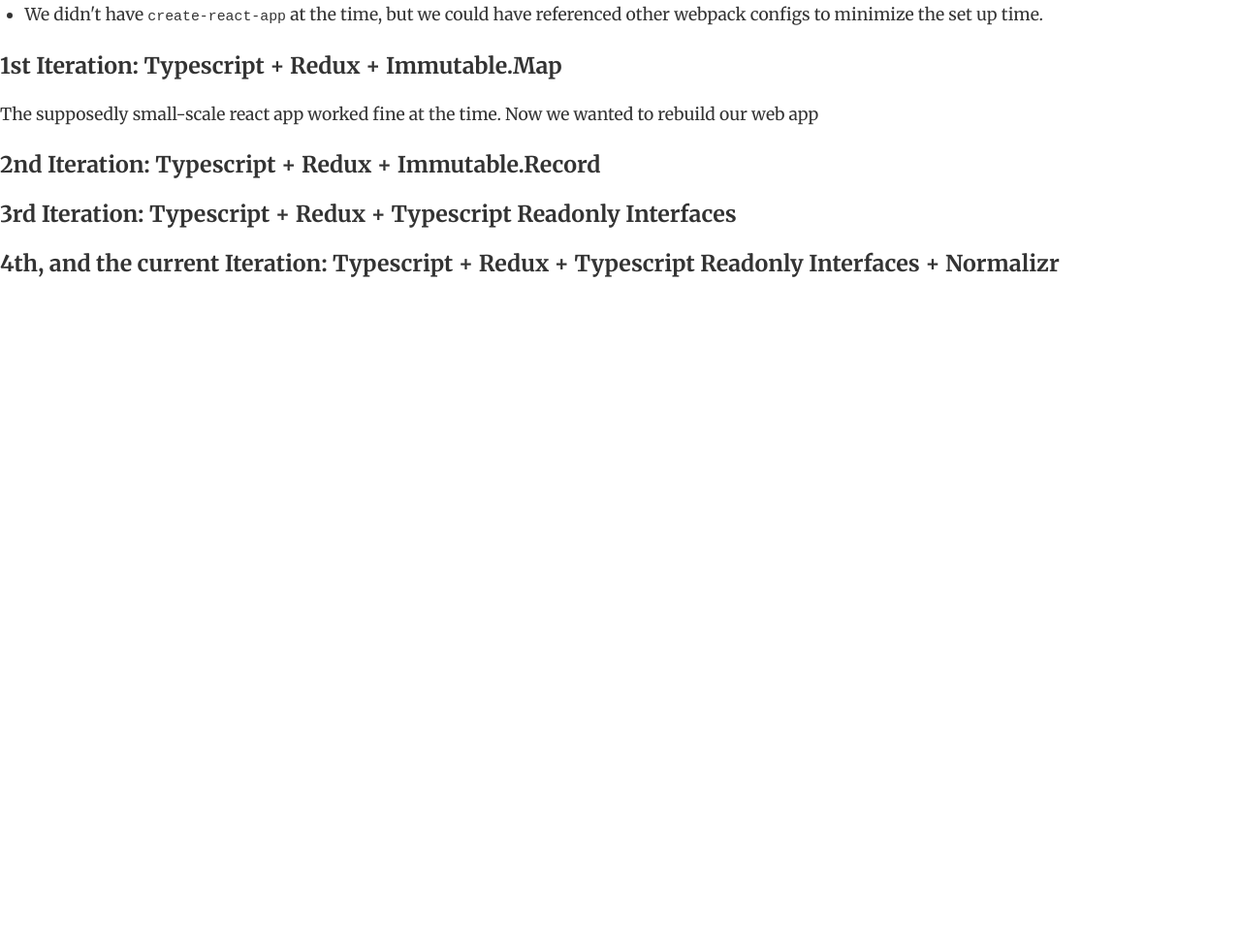
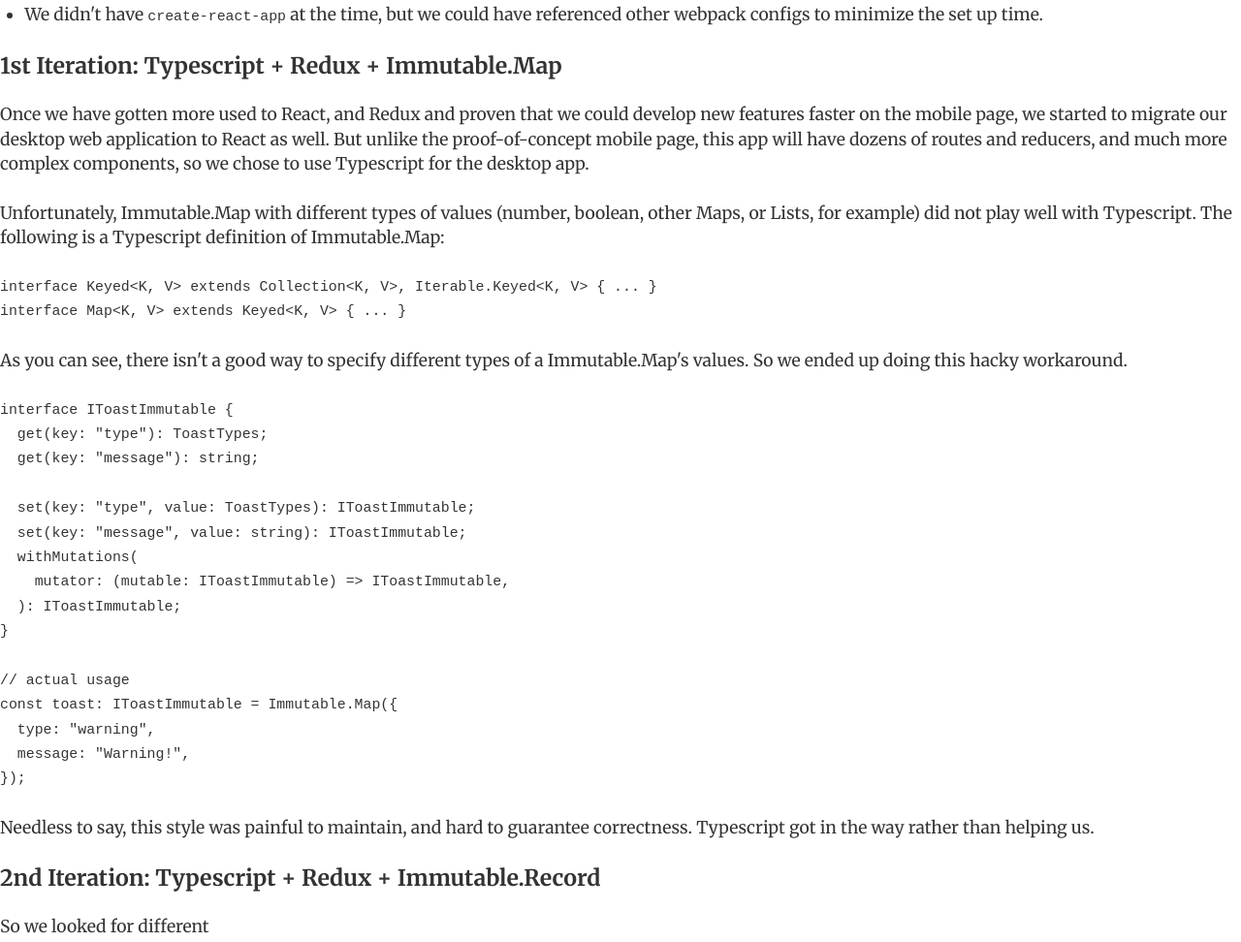
Before and after one commit to aprilrd/blog, a Gatsby site: page /blog/History-of-Redux-State-Management-Vingle in a window 1280 px wide. Shown: the part 1237-2209 px from the top of the page at 97% size. Before the commit the page ends 1546 px from the top, so only its background shows below. Built offline with nearby package versions, Linux system fonts and the light colour scheme; Gatsby itself is replaced by a stand-in of ours; some packages are replaced by stand-ins of ours; code samples lack their colours.

Commit message:
Finish 1st Iteration Section

````diff
--- a/data/redux-state-management.md
+++ b/data/redux-state-management.md
@@ -4,13 +4,13 @@
 tags: ["react", "redux", "typescript"]
 ---
 
-In this two-part post, I am going to go over the different flavors of Redux state management at [Vingle](www.vingle.net) and our thought process behind it over the last year and half. I hope this post guide other small-to-medium sized Redux-based applications.
+In this two-part post, I am going to go over the different flavors of Redux state management at [Vingle](www.vingle.net) and our thought process behind it over the last year and half. I hope this post guide other small-to-medium sized Redux-based applications.
 
 ### Genesis: Redux + Immutable.Map
 
 My team chose React to create a small-scale mobile marketing website as a learning experiment. Our main project, at the time, was based on Rails, and Angular 1, and we were trying to separate web applications from Rails to simplify and speed up our deployment process. That meant that we had to create everything from scratch: a new Jenkins build pipeline, a new webpack configuration, while learning about the vast React ecosystem.
 
-We heard that Redux can simplify debugging application states greatly, and, with the fresh, nightmarish memories of debugging Angular 1's watchers, decided to adopt Redux. We also learned a bit about `shouldComponentUpdate` and React's update logic, and wanted to have an immutable state. I was already familiar with high-order immutable objects from my previous work ([this](https://github.com/implydata/immutable-class)), so immutable.js was a natural choice.
+We heard that Redux can simplify debugging application states greatly, and, with the fresh, nightmarish memories of debugging Angular 1's watchers, decided to adopt Redux. We also learned a bit about `shouldComponentUpdate` and React's update logic, and wanted to have an immutable state. I was already familiar with high-order immutable objects from my previous work ([this](https://github.com/implydata/immutable-class)), so immutable.js was a natural choice.
 
 At the end we have Redux setup looking like this:
 
@@ -51,10 +51,42 @@
 
 ### 1st Iteration: Typescript + Redux + Immutable.Map
 
-The supposedly small-scale react app worked fine at the time. Now we wanted to rebuild our web app
+Once we have gotten more used to React, and Redux and proven that we could develop new features faster on the mobile page, we started to migrate our desktop web application to React as well. But unlike the proof-of-concept mobile page, this app will have dozens of routes and reducers, and much more complex components, so we chose to use Typescript for the desktop app.
+
+Unfortunately, Immutable.Map with different types of values (number, boolean, other Maps, or Lists, for example) did not play well with Typescript. The following is a Typescript definition of Immutable.Map:
+
+```typescript
+interface Keyed<K, V> extends Collection<K, V>, Iterable.Keyed<K, V> { ... }
+interface Map<K, V> extends Keyed<K, V> { ... }
+```
+
+As you can see, there isn't a good way to specify different types of a Immutable.Map's values. So we ended up doing this hacky workaround.
+
+```typescript
+interface IToastImmutable {
+  get(key: "type"): ToastTypes;
+  get(key: "message"): string;
+
+  set(key: "type", value: ToastTypes): IToastImmutable;
+  set(key: "message", value: string): IToastImmutable;
+  withMutations(
+    mutator: (mutable: IToastImmutable) => IToastImmutable,
+  ): IToastImmutable;
+}
+
+// actual usage
+const toast: IToastImmutable = Immutable.Map({
+  type: "warning",
+  message: "Warning!",
+});
+```
+
+Needless to say, this style was painful to maintain, and hard to guarantee correctness. Typescript got in the way rather than helping us.
 
 ### 2nd Iteration: Typescript + Redux + Immutable.Record
 
+So we looked for different
+
 ### 3rd Iteration: Typescript + Redux + Typescript Readonly Interfaces
 
-### 4th, and the current Iteration: Typescript + Redux + Typescript Readonly Interfaces + Normalizr
+### 4th, and the current Iteration: Typescript + Redux + Typescript Readonly Interfaces + Normalizr
````
